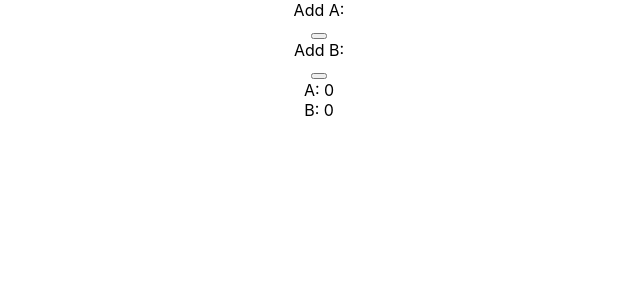
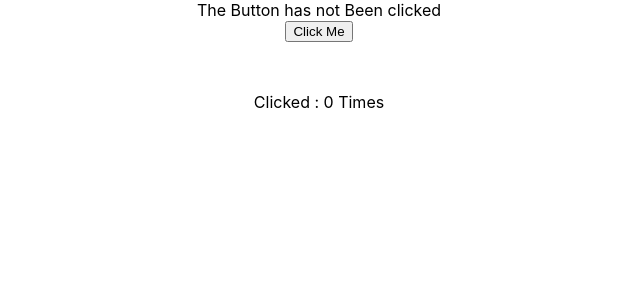
Before and after one commit to IanHancock36/dev-react-drills, a React (Create React App) app: page / in a window 1280 px wide. Shown: the top 300 px of the page, without its empty margins (321-961 px from the left). Built offline with nearby package versions, Linux system fonts and the light colour scheme.

Commit message:
more useState and useEffect practice

```diff
--- a/src/App3Repeated.js
+++ b/src/App3Repeated.js
@@ -1,30 +1,65 @@
-import React, { useEffect, useState } from "react";
-import './App.css'
-const App3Repeated = () => {
-    const [a , setA] = useState(0)
-    const [b, setB] = useState(0)
+// import React, { useEffect, useState } from "react";
+// import './App.css'
+// const App3Repeated = () => {
+//     const [a , setA] = useState(0)
+//     const [b, setB] = useState(0)
 
-    useEffect(() => {
-      console.log('render App component')
-    })
+//     useEffect(() => {
+//       console.log('render App component')
+//     })
+
+//   return (
+//     <div className ='a-button'>
+//      <div>Add A:</div>
+//      <button onClick = {()=> {
+//        setA(a+1)
+//      }} />
+//   <div> Add B:</div>
+//   <button onClick={()=> {
+//     setB(b+1)
+
+//   }} />
+
+//     <div>A: {a}</div>
+//     <div>B: {b}</div>
+
+//     </div>
+//   );
+// };
+
+// export default App3Repeated;
+
+
+import React ,{useState, useEffect} from 'react'
+
+const App3Repeated = function () {
+
+  const [text,setText] = useState('The Button has not Been clicked')
+  const [count, setCount] = useState(0)
+   useEffect(() => {
+
+   })
 
   return (
-    <div className ='a-button'>
-     <div>Add A:</div>
-     <button onClick = {()=> {
-       setA(a+1)
-     }} />
-  <div> Add B:</div>
-  <button onClick={()=> {
-    setB(b+1)
+    <div style ={{textAlign: 'center'}}>
 
-  }} />
+      <div style={{marign: '50px'}}>
+        {text}
+      </div>
 
-    <div>A: {a}</div>
-    <div>B: {b}</div>
+      <button onClick={() => {
+        setText('the button has been clicked')
+        setCount(count +1)
+      }} >
+        Click Me
+      </button>
+    <div style={{margin: '50px'}}>
+      Clicked : {count} Times
 
     </div>
-  );
-};
 
-export default App3Repeated;
+    </div>
+  )
+}
+
+export default App3Repeated
```
